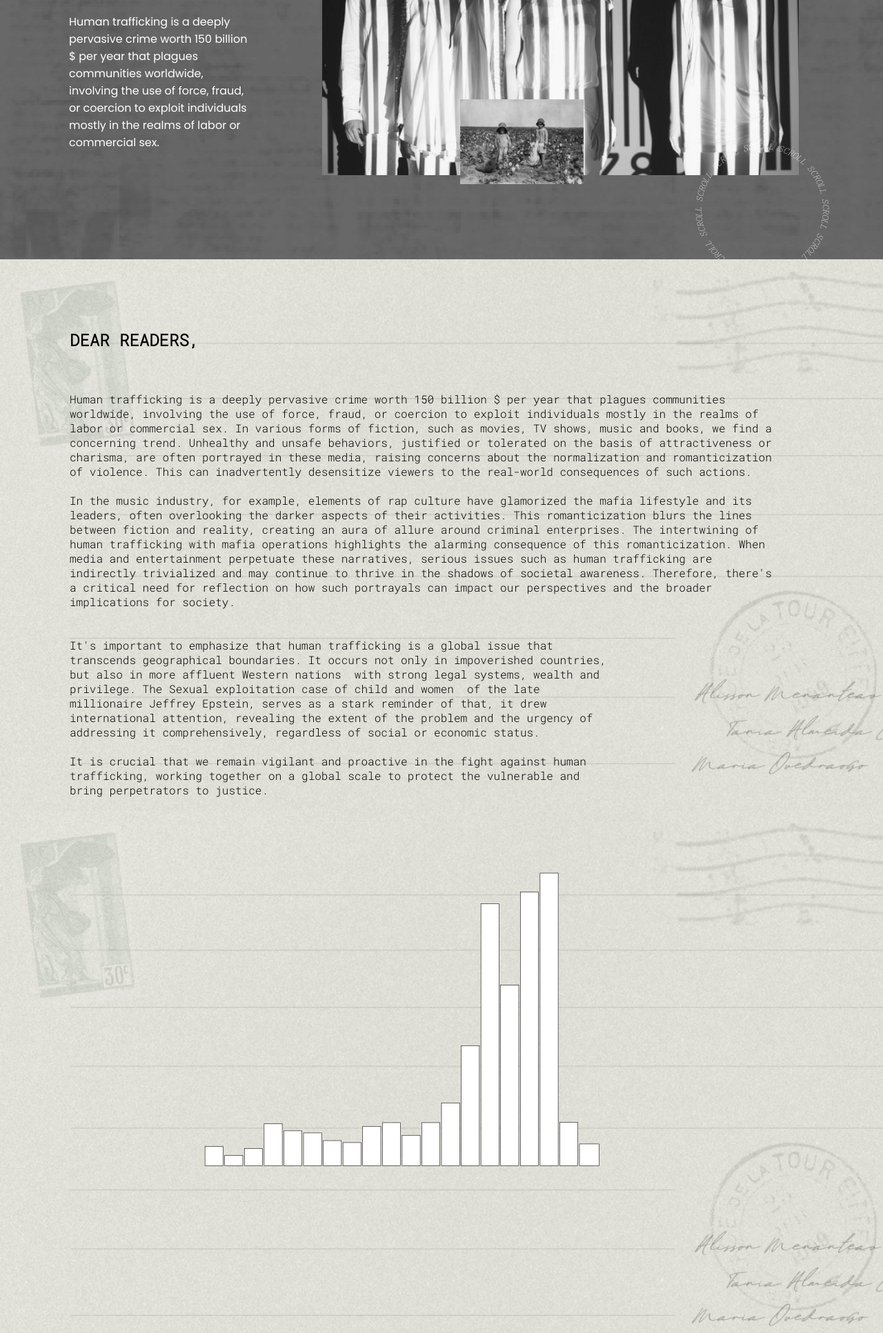
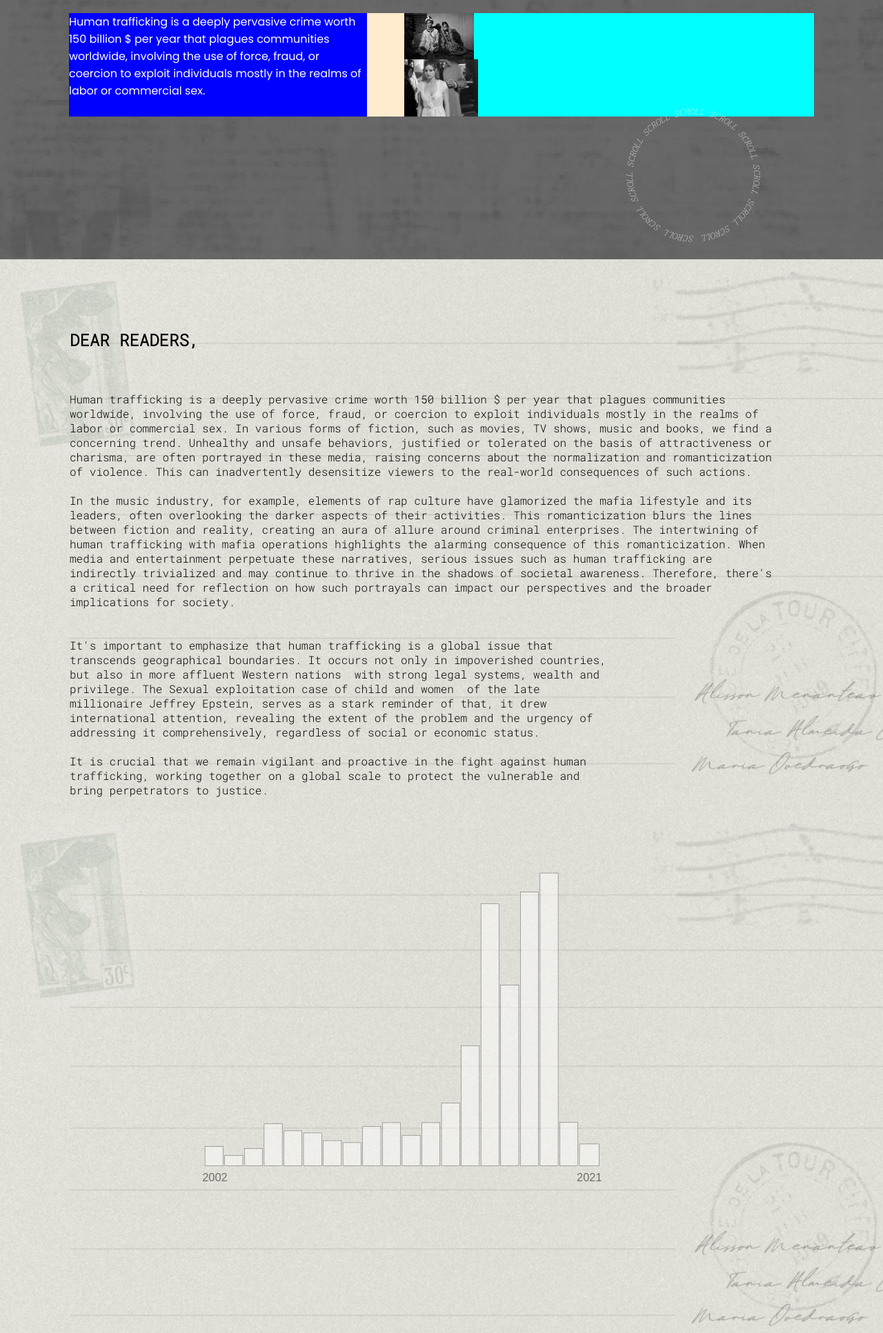
Before and after one commit to MariaOuedraogo/dataviz, a plain HTML site: page index.html in a window 1280 px wide. Shown: the part 424-2357 px from the top of the page at 69% size. Drawn offline with Linux system fonts and the light colour scheme.

Commit message:
:tada:
yearofregistration

```diff
--- a/graphiquebaton.js
+++ b/graphiquebaton.js
@@ -75,20 +75,20 @@ d3.selectAll(".histobarre")
         .remove();
 });
 
-d3.select("#barres")
-.selectAll(".histobarre")
-.data(data)
-.join("g")
-.attr("class", "histobarre")
-.attr("transform", (d, i) => `translate(${i * largeur_colonne},0)`)
-.append("text")  // Add text for the year
-.attr("class", "annee-label")
-.attr("x", largeur_colonne / 2)
-.attr("y", 10)  // Adjust the y position as needed
-.style("text-anchor", "middle")
-.style("font-family", "'IBM Plex Sans', sans-serif")
-.style("font-size", "0.1rem")
-.text(d => d["yearOfRegistration"]);
-
+d3.selectAll(".histobarre")
+    .style("opacity", "0.5")
+    .each(function(d) {
+        // Ajouter le texte uniquement pour les années 2002 et 2021
+        if (d["yearOfRegistration"] === 2002 || d["yearOfRegistration"] === 2021) {
+            d3.select(this)
+                .append("text")
+                .attr("x", largeur_colonne / 2)
+                .attr("y", largeur_colonne - 0.5)
+                .style("text-anchor", "middle")
+                .style("font-family", "'IBM Plex Sans', sans-serif")
+                .style("font-size", "0.09rem")
+                .text(d["yearOfRegistration"]);
+        }
+    });
 
 });
--- a/index.html
+++ b/index.html
@@ -25,17 +25,17 @@
 
        <h1>A HUMAN TRAFFICKING <br> DATAVIZ</h1>
 
+
        <div class="section">
 
             <p class="explication-accueil">Human trafficking is a deeply pervasive crime worth 150 billion $ per year that plagues communities worldwide, involving the use of force, fraud, or coercion to exploit individuals mostly in the realms of labor or commercial sex.</p>
 
+
             <div class="imagesaccueil">
-                <img class="image-1" src="./imagesaccueil/image1.png" alt="">
-                <img class="image2" src="./imagesaccueil/image2.jpg" alt="">
-                <img class="image3" src="./imagesaccueil/image3.jpg" alt="">
-                <img class="image4" src="./imagesaccueil/image4.png" alt="">
+                <img class="imagesaccueil image2" src="./imagesaccueil/image2.jpg" alt="">
+                <img class="imagesaccueil image3" src="./imagesaccueil/image3.jpg" alt="">
+                <img class="imagesaccueil image4" src="./imagesaccueil/image4.png" alt="">
             </div>
-
 
 
         </div>
@@ -82,9 +82,9 @@
             <svg class="svg" width="100vw" height="calc(100vmin * 50 / 70)" viewBox="-5 -45 70 50" >
                 <!-- <rect x=0 y=-40 width=50 height=40 />   -->
 
-                <!-- <clipPath id="test"> -->
+                <!-- <mask id="test"> -->
                     <g id="barres"></g>
-                <!-- </clipPath> -->
+                <!-- </mask> -->
 
 
             </svg>
--- a/style.css
+++ b/style.css
@@ -15,6 +15,9 @@ body {
 main {
     background-image: url(./imagesaccueil/background-accueil.png);
     height: 100vh;
+    padding-left: 100px;
+    padding-right: 100px;
+    padding-top: 70px;
 }
 
 .presentation {
@@ -22,60 +25,58 @@ main {
     font-size: 0.75rem;
     display: flex;
     justify-content: space-between;
-    padding-left: 100px;
-    padding-right: 100px;
-    padding-top: 70px;
     padding-bottom: 35px;
 }
 
 h1 {
     font-weight: 100;
     font-style: italic;
-    padding-left: 100px;
     font-size: 6rem;
 }
 
 .section {
     display: flex;
-    gap: 100px;
+    gap: 5%;
+    margin-top: 30px;
+    background-color: blanchedalmond;
 }
 
 .explication-accueil {
   font-weight: 400;
-  width: 50%;
-  margin-top: 30px;
-  padding-left: 100px;
+  width: 40%;
+  background-color: blue;
 }
 
 .imagesaccueil {
     display: flex;
     flex-direction: column;
-    margin-top: 15px;
+    background-color: aqua;
+    width: 55%;
+    position: relative;
 }
 
-.imagesaccueil .image-1 {
+.imagesaccueil .image1 {
+   position: absolute;
     width: 85%;
-    margin-top: -150px;
+
 }
 
 .imagesaccueil .image2 {
-    width: 22%;
+    position: absolute;
+    bottom: 0;
+    left: 0;
+    width: 15%;
     filter:grayscale(100);
-    margin-left: 200px;
-    margin-top: -110px;
+
 }
 
 .imagesaccueil .image3 {
     width: 17%;
     filter:grayscale(100);
-    margin-top: -380px;
-    margin-left: -50px;
 }
 
 .imagesaccueil .image4 {
     width: 18%;
-    margin-left: 650px;
-    margin-top: -165px;
 }
 
 .circle {
```
